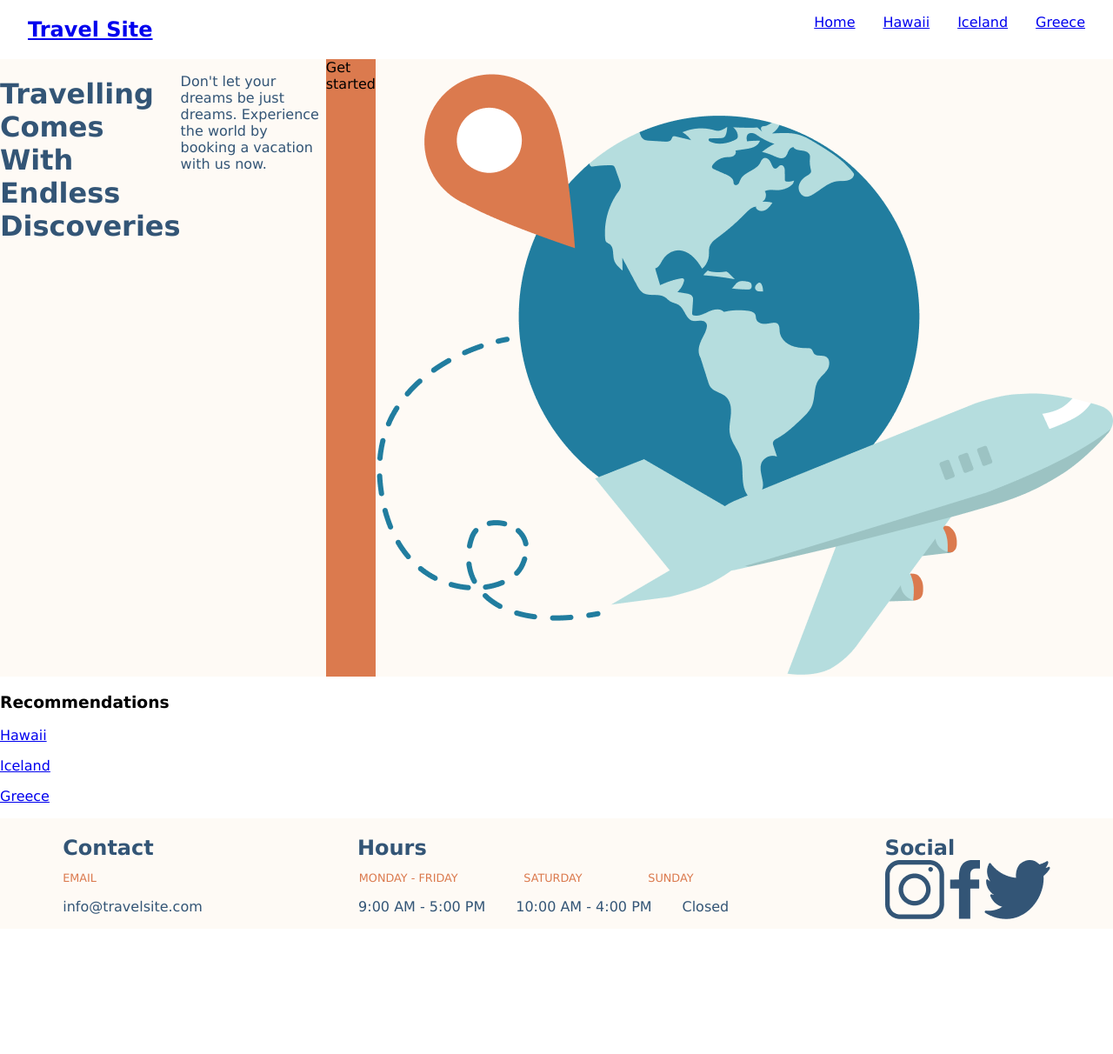
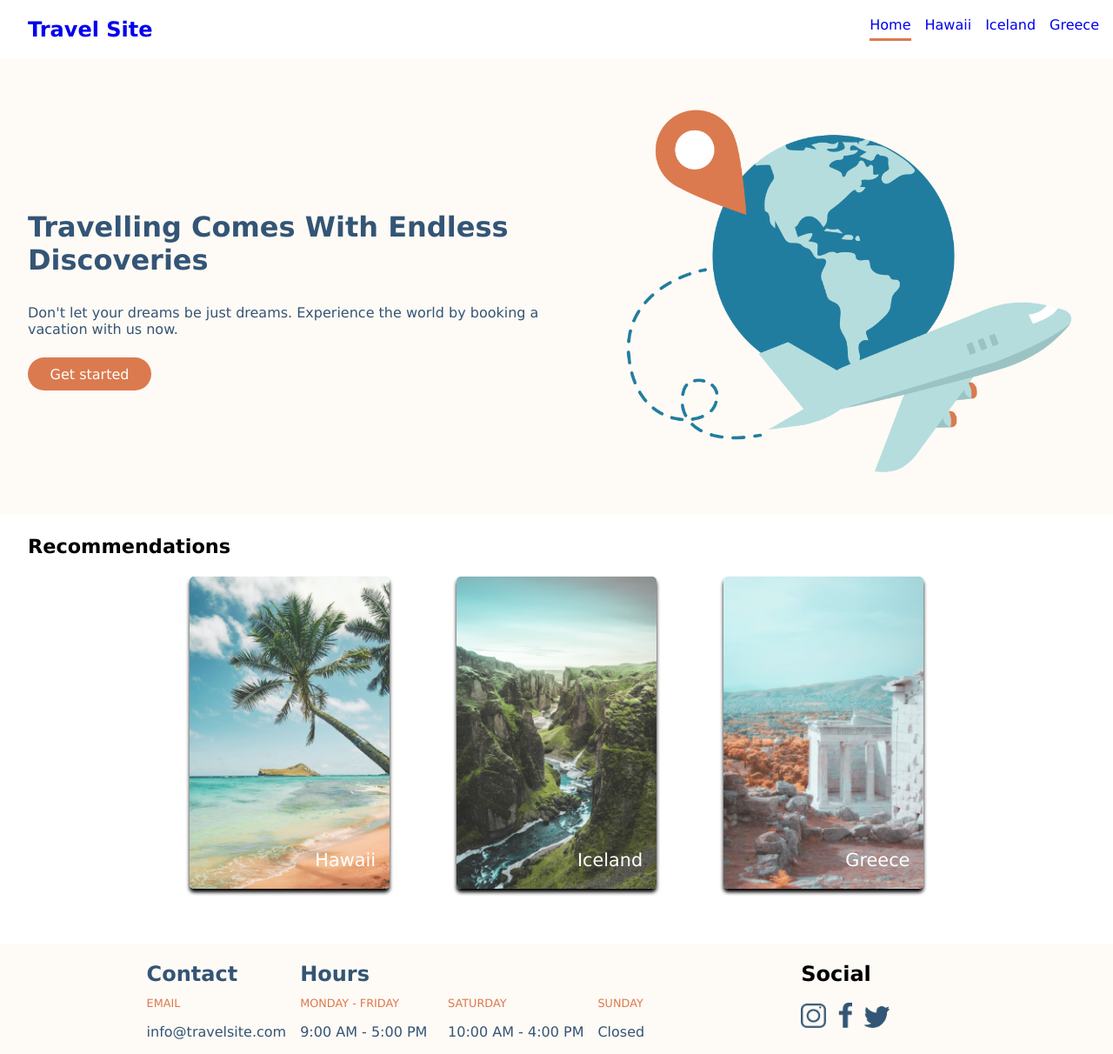
Before and after one commit to Noah-J-Williams/travel-site, a plain HTML site: page index.html in a window 1280 px wide. Shown: the whole page at 87% size. Before the commit the page ends 1068 px from the top, so only its background shows below. Drawn offline with Linux system fonts and the light colour scheme.

Commit message:
finished home page

```diff
--- a/css/global.css
+++ b/css/global.css
@@ -2,6 +2,10 @@
     box-sizing: border-box;
     font-family: Verdana;
     /* border: 1px solid red; */
+}
+
+a {
+    text-decoration: none;
 }
 
 body {
@@ -13,6 +17,9 @@ ul {
 }
 /* nav nav_name nav_link nav_click */
 .nav {
+    width: 100%;
+    margin-right: 5%;
+    top: 0px;
     position: sticky;
     background-color: #FFFFFF;
     display: flex;
@@ -20,18 +27,25 @@ ul {
     justify-content: space-between;
 }
 
-.nav_name {
+.nav__link--current {
+    border-bottom: 3px solid #DB7A4E;
+}
+
+.nav__name {
     color: #335576;
     margin-left: 2rem;
 }
 
-.nav_list {
+.nav__list {
     display: flex;
     flex-direction: row;
 }
 
-.nav_link {
-    margin-right: 2rem;
+.nav__link {
+    padding-bottom: 10%;
+    margin-top: 4%;
+    text-align: center;
+    margin-right: 1rem;
 }
 
 
@@ -40,34 +54,57 @@ footer_hours footer_social footer_img */
 .footer {
     background-color: #FEFAF5;
     display: flex;
-    justify-content: space-around;
+    justify-content: center;
+    padding-right: 5%;
+    padding-left: 5%;
 }
 
-.footer_hours {
-    width: 30rem;
+.footer__hours {
+    width: 50%;
     display: flex;
     flex-direction: row;
     flex-wrap: wrap;
     align-items: flex-end;
-    justify-content: space-evenly;
 }
 
-.footer_heading {
+.footer__heading {
     align-self: flex-start;
-    margin-right: 76%;
+    margin-right: 60%;
     margin-bottom: 0;
     color: #335576
 }
 
-.footer_text {
+.footer__text {
     margin-right: 1rem;
     color: #335576;
 }
 
-.footer_title {
+.footer__title {
     font-size: 0.8rem;
     margin-right: 3.5rem;
     margin-bottom: 0;
     color: #DB7A4E;
 }
+
+.footer__facebook {
+    width: 8%;
+    margin-right: 5%;
+}
+
+.footer__insta {
+    width: 15%;
+    margin-right: 5%;
+}
+
+.footer__twitter {
+    width: 15%;
+}
 /* card */
+.card {
+    width: 18vw;
+    height: 28vw;
+    display: flex;
+    box-shadow: 0 4px 4px rgba(0, 0, 0, 20);
+    border-radius: 5px;
+    flex-wrap: wrap;
+}
--- a/css/main.css
+++ b/css/main.css
@@ -5,17 +5,67 @@
     flex-direction: row;
 }
 
-.hero_title {
+.hero__img {
+    width: 40%;
+    margin: 3rem;
+}
+
+.hero__title {
     color: #335576;
 }
 
-.hero_text {
+.hero-textbox {
+    align-self: center;
+    margin-left: 2rem;
+}
+.hero__text {
     color: #335576;
+    margin-top: 5%;
+    margin-bottom: 5%;
 }
 
-.hero_cta {
+.hero__cta {
     background-color: #DB7A4E;
+    color: white;
+    border-radius: 20px;
+    padding: 1.5% 4%;
 }
 /* card-block card-block_title */
+.card-block {
+    display: flex;
+    flex-direction: row;
+    justify-content: center;
+}
 
+.card__location {
+    align-self: flex-end;
+    margin-right: 1rem;
+    color: white;
+    font-size: 1.3rem;
+}
+
+.card {
+    margin-left: 3vw;
+    margin-right: 3vw;
+    margin-bottom: 5vw;
+    justify-content: flex-end;
+}
+
+.card#hawaii {
+    background-image: url(../assets/Images/hawaii.jpg);
+    background-size: cover;
+}
+.card#iceland {
+    background-image: url(../assets/Images/iceland.jpg);
+    background-size: cover;
+}
+.card#greece{
+    background-image: url(../assets/Images/greece.jpg);
+    background-size: cover;
+}
+
+.card-block__title {
+    font-size: 1.4rem;
+    margin-left: 2rem;
+}
 /* card_link card_location */
--- a/index.html
+++ b/index.html
@@ -10,60 +10,70 @@
 </head>
 <body>
     <header class="nav">
-        <h2 class="nav_name"><a class="nav_click" href="./index.html">Travel Site</a></h2>
+        <h2 class="nav__name"><a class="nav__click" href="./index.html">Travel Site</a></h2>
         <nav>
-            <ul class="nav_list">
-                <a class="nav_click" href="./index.html"><li class="nav_link">Home</li></a>
-                <a class="nav_click" href="./pages/hawaii.html"><li class="nav_link">Hawaii</li></a>
-                <a class="nav_click" href="./pages/iceland.html"><li class="nav_link">Iceland</li></a>
-                <a class="nav_click" href="./pages/greece.html"><li class="nav_link">Greece</li></a>
+            <ul class="nav__list">
+                <a class="nav__click" href="./index.html"><li class="nav__link nav__link--current">Home</li></a>
+                <a class="nav__click" href="./pages/hawaii.html"><li class="nav__link">Hawaii</li></a>
+                <a class="nav__click" href="./pages/iceland.html"><li class="nav__link">Iceland</li></a>
+                <a class="nav__click" href="./pages/greece.html"><li class="nav__link">Greece</li></a>
             </ul>
         </nav>
     </header>
     <main class="hero">
-        <h1 class="hero_title">Travelling Comes With Endless Discoveries</h1>
-        <p class="hero_text">Don't let your dreams be just dreams. Experience the world by booking a vacation with us now.</p>
-        <a class="hero_cta">Get started</a>
-        <img class="hero_img" src="./assets/Images/hero.png" alt="plane" />
+        <div class="hero-textbox">
+            <h1 class="hero__title">Travelling Comes With Endless Discoveries</h1>
+            <p class="hero__text">Don't let your dreams be just dreams. Experience the world by booking a vacation with us now.</p>
+            <a class="hero__cta">Get started</a>
+        </div>
+        <img class="hero__img" src="./assets/Images/hero.png" alt="plane" />
     </main>
-    <section class="card-block">
-        <h3 class="card-block_title">Recommendations</h3>
-        <a class="card_link" href="./pages/hawaii.html">
-            <div class="card">
-                <p class="card_location">Hawaii</p>
+    <section>
+        <h3 class="card-block__title">Recommendations</h3>
+        <div class="card-block">
+            <a class="card__link" href="./pages/hawaii.html">
+                <div class="card" id="hawaii">
+                    <p class="card__location">Hawaii</p>
+                </div>
+            </a>
+            <a class="card__link" href="./pages/iceland.html">
+                <div class="card" id="iceland">
+                    <p class="card__location">Iceland</p>
+                </div>
+            </a>
+            <a class="card__link" href="./pages/greece.html">
+                <div class="card" id="greece">
+                    <p class="card__location">Greece</p>
+                </div>
+            </a>
             </div>
-        </a>
-        <a class="card_link" href="./pages/iceland.html">
-            <div class="card">
-                <p class="card_location">Iceland</p>
-            </div>
-        </a>
-        <a class="card_link" href="./pages/greece.html">
-            <div class="card">
-                <p class="card_location">Greece</p>
-            </div>
-        </a>
     </section>
     <footer class="footer">
-        <div class="footer_contact">
-            <h2 class="footer_heading">Contact</h2>
-            <p class="footer_title">EMAIL</p>
-            <p class="footer_text">info@travelsite.com</p>
+        <div class="footer__contact">
+            <h2 class="footer__heading">Contact</h2>
+            <p class="footer__title">EMAIL</p>
+            <p class="footer__text">info@travelsite.com</p>
         </div>
-        <div class="footer_hours">
-            <h2 class="footer_heading">Hours</h2>
-            <p class="footer_title">MONDAY - FRIDAY</p>
-            <p class="footer_title">SATURDAY</p>
-            <p class="footer_title">SUNDAY</p>
-            <p class="footer_text">9:00 AM - 5:00 PM</p>
-            <p class="footer_text">10:00 AM - 4:00 PM</p>
-            <p class="footer_text">Closed</p>
+        <div class="footer__hours">
+            <h2 class="footer__heading">Hours</h2>
+            <div class="hours-block">
+                <p class="footer__title">MONDAY - FRIDAY</p>
+                <p class="footer__text">9:00 AM - 5:00 PM</p>
+            </div>
+            <div class="hours-block">
+                <p class="footer__title">SATURDAY</p>
+                <p class="footer__text">10:00 AM - 4:00 PM</p>
+            </div>
+            <div class="hours-block">
+                <p class="footer__title">SUNDAY</p>
+                <p class="footer__text">Closed</p>
+            </div>
         </div>
-        <div class="footer_social">
+        <div class="footer__social">
             <h2 class="footer_heading">Social</h2>
-            <a href="https://instagram.com"><img class="footer_img" src="./assets/Icons/icon-instagram.png" alt="instagram"/></a>
-            <a href="https://facebook.com"><img class="footer_img" src="./assets/Icons/icon-facebook.png" alt="facebook"/></a>
-            <a href="https://twitter.com"><img class="footer_img" src="./assets/Icons/icon-twitter.png" alt="twitter"/></a>
+            <a href="https://instagram.com"><img class="footer__insta" src="./assets/Icons/icon-instagram.png" alt="instagram"/></a>
+            <a href="https://facebook.com"><img class="footer__facebook" src="./assets/Icons/icon-facebook.png" alt="facebook"/></a>
+            <a href="https://twitter.com"><img class="footer__twitter" src="./assets/Icons/icon-twitter.png" alt="twitter"/></a>
         </div>
     </footer>
 </body>
```
Also changed, not shown: pages/hawaii.html (+44 -38 lines).
